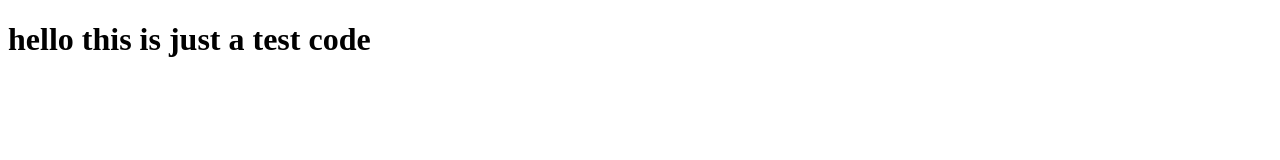
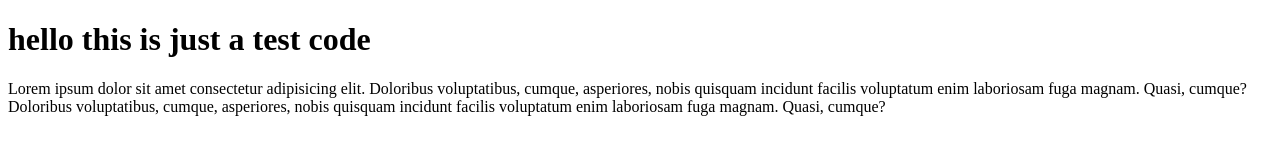
Before and after one commit to mohammad2004dhedy/bookStoreWEb2, a plain HTML site: page index.html in a window 1280 px wide. Drawn offline with Linux system fonts and the light colour scheme.

Commit message:
add a paragraph to the html file

```diff
--- a/index.html
+++ b/index.html
@@ -7,5 +7,12 @@
   </head>
   <body>
     <h1>hello this is just a test code</h1>
+    <p>
+      Lorem ipsum dolor sit amet consectetur adipisicing elit. Doloribus
+      voluptatibus, cumque, asperiores, nobis quisquam incidunt facilis
+      voluptatum enim laboriosam fuga magnam. Quasi, cumque? Doloribus
+      voluptatibus, cumque, asperiores, nobis quisquam incidunt facilis
+      voluptatum enim laboriosam fuga magnam. Quasi, cumque?
+    </p>
   </body>
 </html>
```
